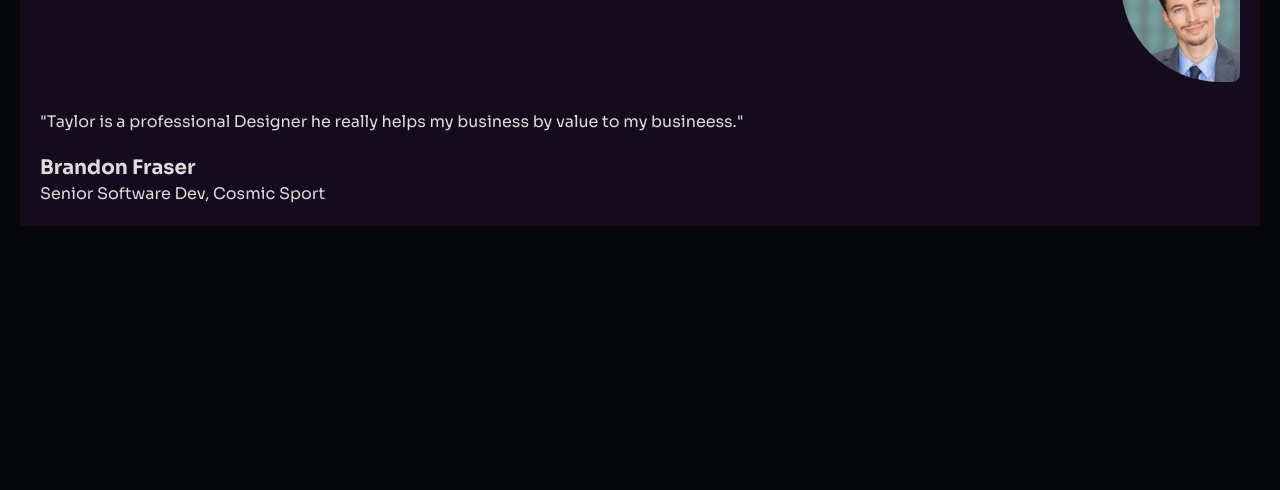
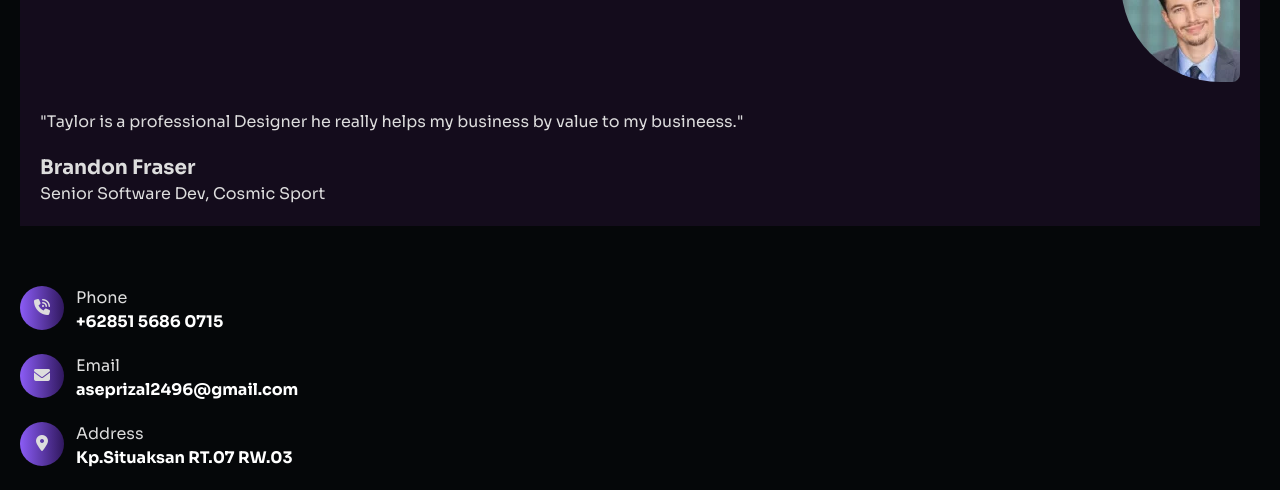
Before and after one commit to asepizal/landingpage-tailwind, a plain HTML site: page src/index.html in a window 1280 px wide. Shown: the part 7270-7760 px from the top of the page. Before the commit the page ends 7536 px from the top, so only its background shows below. Drawn offline with Linux system fonts and the light colour scheme; a web font is replaced by a local one.

Commit message:
sampai contact

```diff
--- a/src/index.html
+++ b/src/index.html
@@ -558,6 +558,41 @@
           </div>
         </div>
       </section>
+      <section class="font-sora text-[#dddddd] p-5 flex flex-col gap-y-5">
+        <div class="flex flex-row gap-x-3">
+          <div>
+            <button class="bg-gradient-to-r from-violet-500 to-[#30185e] w-11 h-11 rounded-full">
+              <i class="fa-solid fa-phone-volume"></i>
+            </button>
+          </div>
+          <div>
+            <p>Phone</p>
+            <h1 class="text-[#fff] font-bold">+62851 5686 0715</h1>
+          </div>
+        </div>
+        <div class="flex flex-row gap-x-3">
+          <div>
+            <button class="bg-gradient-to-r from-violet-500 to-[#30185e] w-11 h-11 rounded-full">
+              <i class="fa-solid fa-envelope"></i>
+            </button>
+          </div>
+          <div>
+            <p>Email</p>
+            <h1 class="text-[#fff] font-bold text-wrap">aseprizal2496@gmail.com</h1>
+          </div>
+        </div>
+        <div class="flex flex-row gap-x-3">
+          <div>
+            <button class="bg-gradient-to-r from-violet-500 to-[#30185e] w-11 h-11 rounded-full">
+              <i class="fa-solid fa-location-dot"></i>
+            </button>
+          </div>
+          <div>
+            <p>Address</p>
+            <h1 class="text-[#fff] font-bold">Kp.Situaksan RT.07 RW.03</h1>
+          </div>
+        </div>
+      </section>
     </main>
     <script src="./index.js"></script>
   </body>
```
Also changed, not shown: src/output.css.
